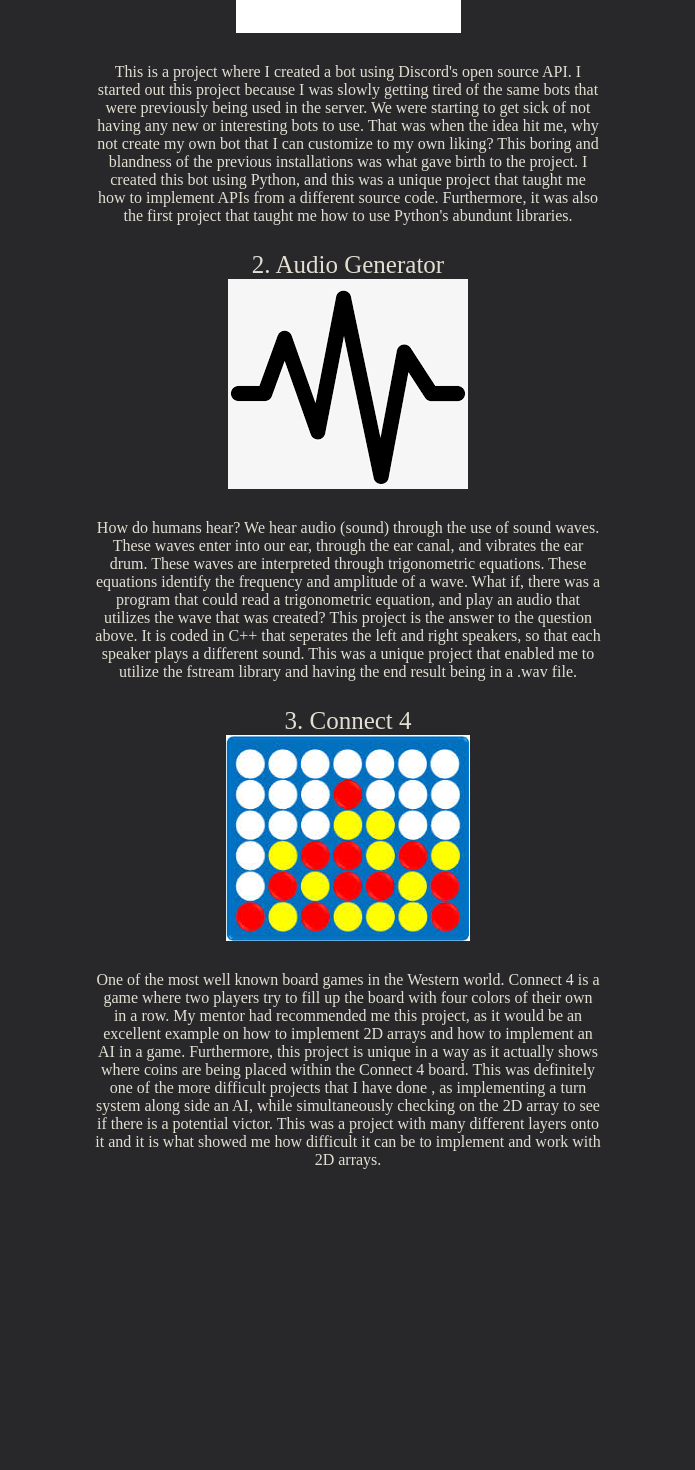
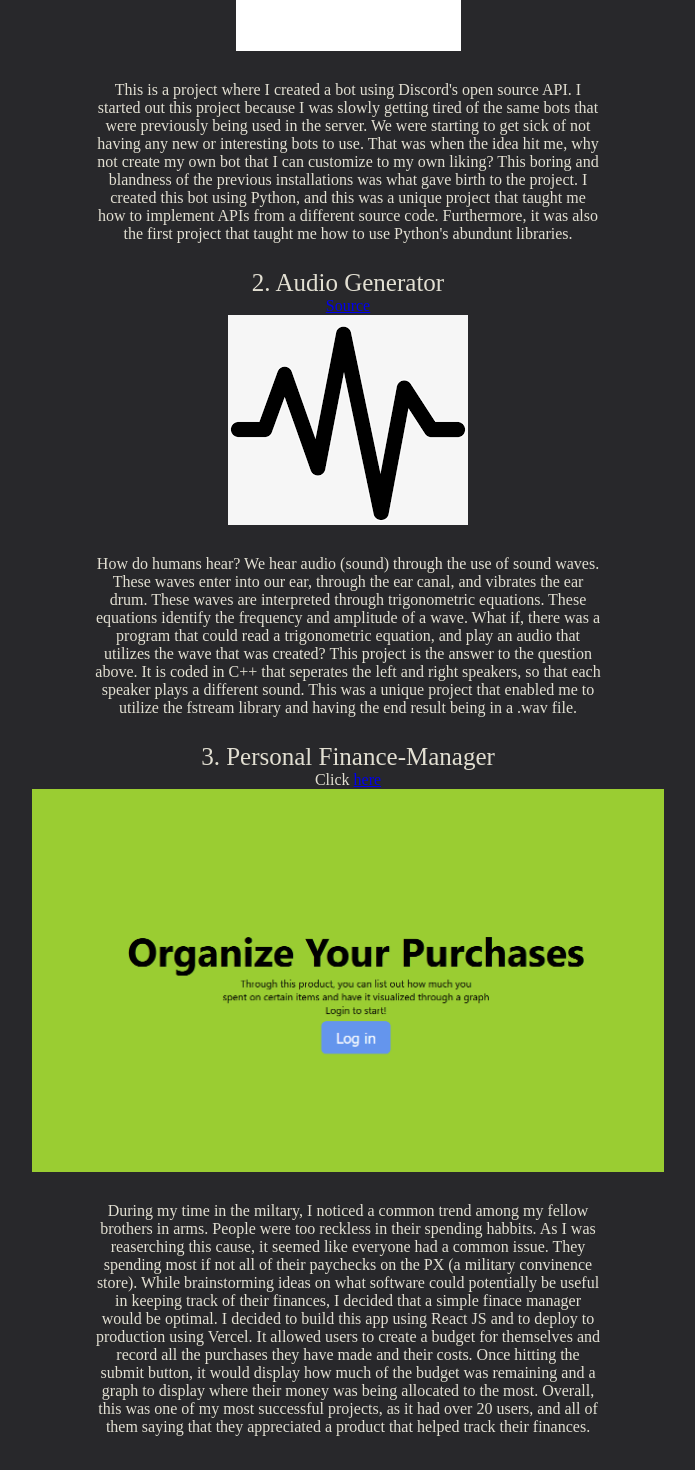
Before and after one commit to minjindanielkim/mysite, a React (Vite) app: page /projects in a window 1280 px wide. Shown: the part 401-1871 px from the top of the page, without its empty margins (292-987 px from the left). Before the commit the page ends 1604 px from the top, so only its background shows below. Built offline with nearby package versions, Linux system fonts and the light colour scheme.

Commit message:
Removed connect 4 and added finance manager for projects

```diff
--- a/src/pages/projects.css
+++ b/src/pages/projects.css
@@ -21,3 +21,8 @@
 p {
   font-size: 16px;
 }
+
+.finance_manager {
+  height: 50%;
+  width: 50%
+}
--- a/src/pages/projects.tsx
+++ b/src/pages/projects.tsx
@@ -2,6 +2,7 @@ import React from 'react';
 import './projects.css';
 import discord from '../images/discord.png';
 import audio from '../images/audio.png';
+import fmanager from '../images/fmanager.png';
 import connect4 from '../images/connect4.jpeg';
 
 class Projects extends React.Component<any, any> {
@@ -21,6 +22,9 @@ class Projects extends React.Component<any, any> {
           <div className="subHeader">
             1. Discord Bot
           </div>
+          <div>
+            <a href="https://github.com/minjindanielkim/discord-bot" target="_blank">Source</a>
+          </div>
           <img className="discord" src={discord} alt="discord" />
           <div className="projSummary">
           <p>
@@ -39,6 +43,9 @@ class Projects extends React.Component<any, any> {
           <div className="subHeader">
             2. Audio Generator
           </div>
+          <div>
+            <a href="https://github.com/minjindanielkim/audio_generator" target="_blank">Source</a>
+          </div>
           <img className='audio' src={audio} alt="audio" />
           <div className="projSummary">
           <p>
@@ -54,18 +61,15 @@ class Projects extends React.Component<any, any> {
           </p>
             </div>
           <div className="subHeader">
-            3. Connect 4
+            3. Personal Finance-Manager
           </div>
-          <img className = 'connect' src={connect4} alt="connect4" />
+          <div>
+            Click <a href="https://spending-manager.vercel.app/" target="_blank">here</a>
+          </div>
+          <img className="finance_manager" src={fmanager} alt="finance_manager" />
           <div className='projSummary'>
           <p>
-            One of the most well known board games in the Western world. Connect 4 is a game where
-            two players try to fill up the board with four colors of their own in a row.
-            My mentor had recommended me this project, as it would be an excellent example
-            on how to implement 2D arrays and how to implement an AI in a game. Furthermore,
-            this project is unique in a way as it actually shows where coins are being placed within the
-            Connect 4 board. This was definitely one of the more difficult projects that I have done               , as implementing a turn system along side an AI, while simultaneously checking on the 2D
-  array to see if there is a potential victor. This was a project with many different layers onto it and it is what showed me how difficult it can be to implement and work with 2D arrays.
+            During my time in the miltary, I noticed a common trend among my fellow brothers in arms. People were too reckless in their spending habbits. As I was reaserching this cause, it seemed like everyone had a common issue. They spending most if not all of their paychecks on the PX (a military convinence store). While brainstorming ideas on what software could potentially be useful in keeping track of their finances, I decided that a simple finace manager would be optimal. I decided to build this app using React JS and to deploy to production using Vercel. It allowed users to create a budget for themselves and record all the purchases they have made and their costs. Once hitting the submit button, it would display how much of the budget was remaining and a graph to display where their money was being allocated to the most. Overall, this was one of my most successful projects, as it had over 20 users, and all of them saying that they appreciated a product that helped track their finances.
           </p>
             </div>
         </div>
```
Also changed, not shown: src/images/fmanager.png (added).
